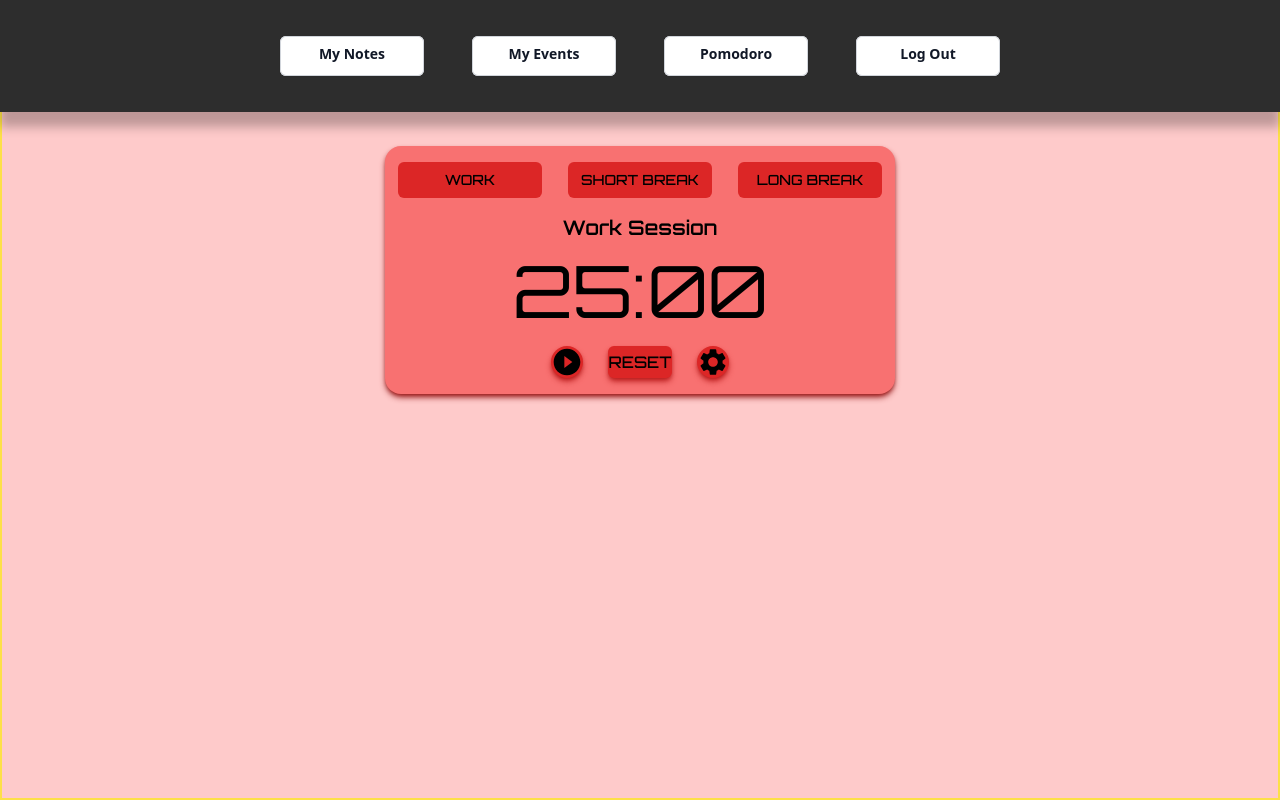
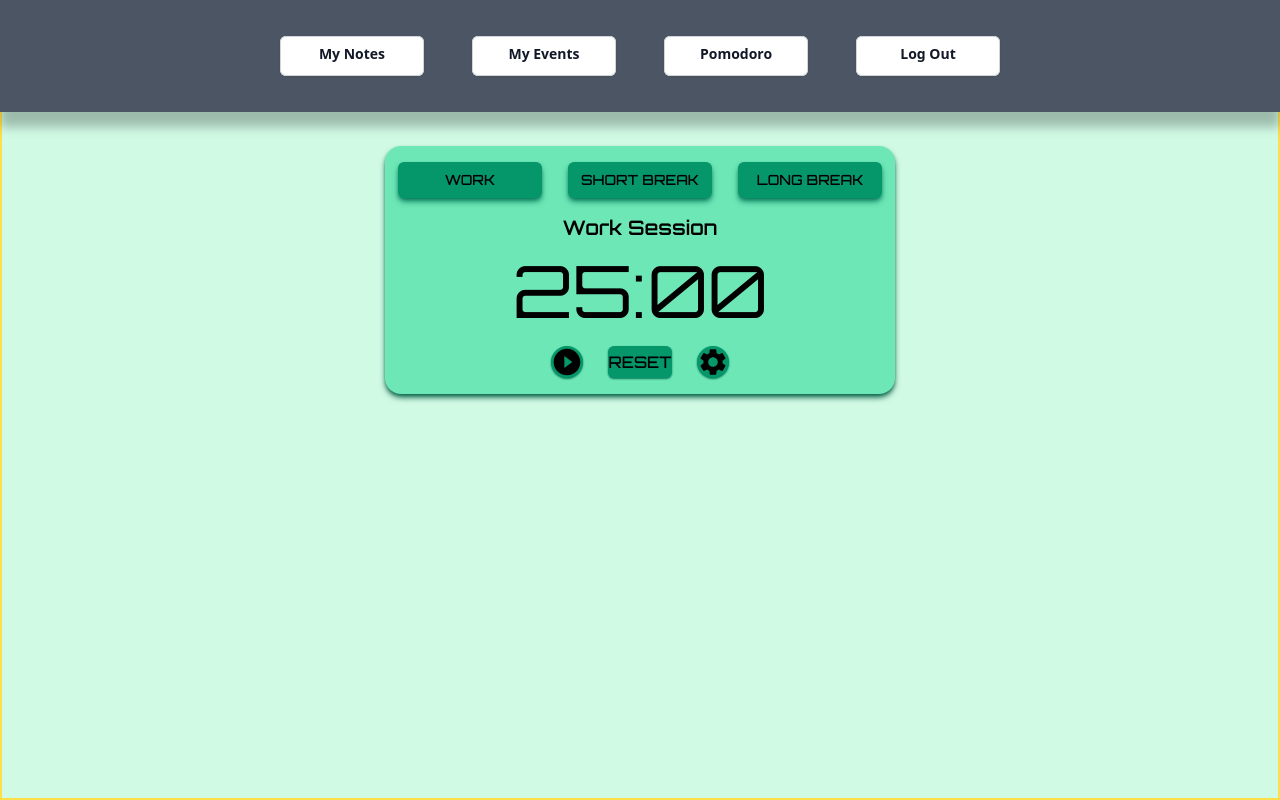
Before and after one commit to ArpDark/EventForge, a React (Vite) app: page /pomodoro in a window 1280 px wide. Built offline with nearby package versions, Linux system fonts and the light colour scheme.

Commit message:
updated events and notes page UI

```diff
--- a/src/components/Events.jsx
+++ b/src/components/Events.jsx
@@ -130,18 +130,18 @@
 
   if(user){
   return (
-    <div className="flex relative min-h-screen h-dvh overflow-y-auto bg-slate-50 justify-center">
+    <div className="flex relative min-h-screen h-dvh overflow-y-auto bg-teal-100 justify-center">
       <Navbar/>
-      <div className="grid grid-flow-row  grid-cols-1 md:grid-cols-4 gap-16 relative mt-36 border-2 border-green-200 z-10">
+      <div className="grid grid-flow-row  grid-cols-1  md:grid-cols-2 xl:grid-cols-4 gap-16 relative mt-36 border-2 border-green-200 z-0">
 
-        <button onClick={openPopup} className="grid  bg-white text-black shadow-lg rounded-md w-60 h-36 justify-center items-center">
+        <button onClick={openPopup} className="grid bg-teal-300  shadow-md shadow-teal-500 hover:shadow-none  text-black  rounded-md w-60 h-36 justify-center items-center">
           <div>
             <AddOutlinedIcon sx={{fontSize:72}}/>
           </div>
         </button>
         <EventPopup isOpen={isPopupOpen} onClose={closePopup} createEvent={createEvent} />
 
-        {events.map((Event) => (<button onClick={()=>{openPopupD(Event)}} className="grid rounded-md shadow-md bg-white w-60 h-36 justify-center items-center" >
+        {events.map((Event) => (<button onClick={()=>{openPopupD(Event)}} className="grid rounded-md bg-teal-300  shadow-sm shadow-teal-500 hover:shadow-none w-60 h-36 justify-center items-center" >
           <p className="text-xl font-medium">{Event.eventname}</p>
         </button>))}
 
--- a/src/components/Home.jsx
+++ b/src/components/Home.jsx
@@ -124,20 +124,20 @@
 
   if(user){
   return (
-    <div className="flex relative min-h-screen h-dvh overflow-y-auto bg-slate-50 justify-center">
+    <div className="flex relative min-h-screen h-dvh overflow-y-auto bg-teal-100 justify-center">
       <Navbar/>
 
-      <div className="grid grid-flow-row grid-cols-1 md:grid-cols-2 xl:grid-cols-4 gap-16 relative mt-36 border-2 border-green-200 z-0">
+      <div className="grid grid-flow-row grid-cols-1 md:grid-cols-2 xl:grid-cols-4 gap-16 relative mt-36 z-0">
 
-        <button onClick={openPopup} className="grid  bg-white text-black shadow-lg rounded-md w-60 h-36 justify-center items-center">
+        <button onClick={openPopup} className="grid  bg-teal-300 text-black shadow-md shadow-teal-500 hover:shadow-none rounded-md w-60 h-36 justify-center items-center">
           <div>
             <AddOutlinedIcon sx={{fontSize:72}}/>
           </div>
         </button>
         <Popup isOpen={isPopupOpen} onClose={closePopup} createNote={createNote} />
 
-        {notes.map((Note) => (<button onClick={()=>{openPopupD(Note)}} className="grid rounded-md shadow-md bg-white w-60 h-36 justify-center items-center">
-          <p className="text-xl font-medium" >{Note.notename}</p>
+        {notes.map((Note) => (<button onClick={()=>{openPopupD(Note)}} className="grid rounded-md  bg-teal-300  shadow-sm shadow-teal-500 hover:shadow-none w-60 h-36 justify-center items-center">
+          <p className="text-2xl font-medium text-gray-800 " >{Note.notename}</p>
           <p className="border-2 border-red-200  truncate " >{Note.notecontent}</p>
           </button>))}
 
--- a/src/components/Navbar.jsx
+++ b/src/components/Navbar.jsx
@@ -6,8 +6,10 @@
         localStorage.clear();
         navigate("/login");
     }
+
+    // bg-[#2D2D2D]
     return (
-        <div className="flex fixed overflow-auto  justify-center bg-[#2D2D2D] w-screen h-28 space-x-4 md:space-x-12 [box-shadow:_0px_15px_10px_rgb(0_0_0_/_25%)] z-10 ">
+        <div className="flex fixed overflow-auto  justify-center bg-gray-600 w-screen h-28 space-x-4 md:space-x-12 [box-shadow:_0px_15px_10px_rgb(0_0_0_/_25%)] z-10 ">
             <a href="/home" className=" flex h-10 w-36 self-center justify-center  rounded-md bg-white px-1 py-2 text-sm  font-semibold text-gray-900 shadow-sm ring-1 ring-inset ring-gray-300 hover:bg-gray-50 ">My Notes</a>
 
             <a href="/events" className="flex h-10 w-36 self-center justify-center rounded-md bg-white px-1 py-2 text-sm font-semibold text-gray-900 shadow-sm ring-1 ring-inset ring-gray-300 hover:bg-gray-50 ">My Events</a>
--- a/src/components/NoteDetailPopup.jsx
+++ b/src/components/NoteDetailPopup.jsx
@@ -24,7 +24,7 @@
     {
         return (
             <div className={`fixed top-0 left-0 z-20 w-full h-full flex items-center justify-center ${isOpen ? '' : 'hidden'}`}>
-                <div className="bg-white p-6 rounded-lg shadow-lg">
+                <div className="bg-teal-200 p-6 rounded-lg shadow-lg">
                     <h2 className="text-2xl mb-4">{noteDetails[0].notename}</h2>
                     <div>
                         <label htmlFor="name" className="block text-gray-600">Name</label>
--- a/src/components/NotePopup.jsx
+++ b/src/components/NotePopup.jsx
@@ -27,15 +27,15 @@
 
 
   return (
-    <div className={`fixed top-0 border-2 border-yellow-300 z-20 left-0 w-full h-full flex items-center justify-center ${isOpen ? '' : 'hidden'}`}>
-      <div className="bg-white p-6 rounded-lg shadow-lg">
+    <div className={`fixed top-0 border-2 border-yellow-300 backdrop-blur-[2px] z-20 left-0 w-full h-full flex items-center justify-center ${isOpen ? '' : 'hidden'}`}>
+      <div className="bg-teal-200 p-6 rounded-lg shadow-lg">
         <h2 className="text-2xl mb-4">New Note</h2>
         <form onSubmit={handleSubmit}>
-          <label htmlFor="name" className="block text-gray-600">Name:</label>
-          <input type="text" id="name" name="name" onChange={handleChange} className="w-full border rounded-md px-3 py-2 mb-2" required value={noteName}/>
+          <label htmlFor="name" className="block text-gray-600" >Name:</label>
+          <input type="text" id="name" name="name" onChange={handleChange} className="w-full border rounded-md px-3 py-2 mb-2 bg-teal-50 " placeholder='Note Name' required value={noteName}/>
           <label htmlFor="name" className="block text-gray-600">Content:</label>
-          <input type="text" id="name" name="name" onChange={handleChange1} className="w-full border rounded-md px-3 py-2 mb-2" required value={noteContent}/>
-          <button type="submit" className="bg-blue-500 text-white p-2 rounded-md w-full">
+          <input type="text" id="name" name="name" onChange={handleChange1} className="w-full border rounded-md px-3 py-2 mb-2 bg-teal-50" placeholder='Content' required value={noteContent}/>
+          <button type="submit" className="bg-teal-500 shadow-md hover:shadow-none font-medium text-teal-50 hover:text-white p-2 rounded-md w-full">
             Submit
           </button>
         </form>
--- a/src/components/Pomodoro.jsx
+++ b/src/components/Pomodoro.jsx
@@ -79,11 +79,12 @@
     }
   }
 //
-  const newSettings=(settingsData)=>{
-    // console.log(settingsData);
+  const newSettings=async(settingsData)=>{
+    console.log(settingsData);
     setWorkDuration(settingsData.workDuration);
     setShortBreakDuration(settingsData.shortBreakDuration);
     setLongBreakDuration(settingsData.longBreakDuration);
+    await resetTimer;
   }
   const openPopup = () => {
     setIsOpen(true);
@@ -94,12 +95,12 @@
   return (
     <div className='flex relative min-h-screen h-dvh overflow-y-auto justify-center'>
       <Navbar/>
-      <div className="flex flex-col relative w-screen bg-red-200 border-yellow-300 border-2 items-center ">
-        <div className='flex flex-col items-center bg-red-400 w-5/6 md:w-2/5 mt-36 rounded-2xl shadow-md shadow-red-800'>
+      <div className="flex flex-col relative w-screen bg-emerald-100 border-yellow-300 border-2 items-center ">
+        <div className='flex flex-col items-center bg-emerald-300 w-5/6 md:w-2/5 mt-36 rounded-2xl shadow-md shadow-emerald-800'>
           <div className='flex justify-around  w-full mt-4'>
-            <button className="bg-red-600 rounded-md  p-2 text-sm w-20 md:w-36 font-['Orbitron'] font-medium" onClick={switchToWork}>WORK</button>
-            <button className="bg-red-600 rounded-md  p-2 text-sm w-20 md:w-36 font-['Orbitron'] font-medium" onClick={switchToShortBreak}>SHORT BREAK</button>
-            <button className="bg-red-600 rounded-md  p-2 text-sm w-20 md:w-36 font-['Orbitron'] font-medium" onClick={switchToLongBreak}>LONG BREAK</button>
+            <button className="bg-emerald-600 rounded-md  p-2 text-sm w-20 md:w-36 font-['Orbitron'] font-medium shadow-md shadow-emerald-700 hover:shadow-none" onClick={switchToWork}>WORK</button>
+            <button className="bg-emerald-600 rounded-md  p-2 text-sm w-20 md:w-36 font-['Orbitron'] font-medium shadow-md shadow-emerald-700 hover:shadow-none" onClick={switchToShortBreak}>SHORT BREAK</button>
+            <button className="bg-emerald-600 rounded-md  p-2 text-sm w-20 md:w-36 font-['Orbitron'] font-medium shadow-md shadow-emerald-700 hover:shadow-none" onClick={switchToLongBreak}>LONG BREAK</button>
           </div>
           <div className="flex flex-col items-center">
             <h1 className="font-semibold text-xl p-2 mt-2 font-['Orbitron']">{sessionType} Session</h1>
@@ -110,11 +111,11 @@
             </div>
           </div>
           <div className="flex justify-around w-3/4 md:w-2/5 mt-4 pb-4" id='buttons' >
-            <button onClick={toggleTimer} className=' bg-red-600 rounded-2xl font-orbitron font-medium shadow-md shadow-red-700 hover:shadow-none'>
+            <button onClick={toggleTimer} className=' bg-emerald-600 rounded-2xl font-orbitron font-medium shadow-sm shadow-emerald-700 hover:shadow-none'>
               {isActive ? <PauseIcon style={{ fontSize: '2rem' }}/> : <PlayCircleFilledWhiteIcon style={{ fontSize: '2rem' }}/>}
             </button>
-            <button onClick={resetTimer} className=' bg-red-600 rounded-md font-orbitron font-medium shadow-md shadow-red-700 hover:shadow-none'>RESET</button>
-            <button className=' bg-red-600 rounded-2xl font-orbitron font-medium shadow-md shadow-red-700 hover:shadow-none' onClick={openPopup}><SettingsIcon style={{ fontSize: '2rem' }}/></button>
+            <button onClick={resetTimer} className=' bg-emerald-600 rounded-md font-orbitron font-medium shadow-sm shadow-emerald-700 hover:shadow-none'>RESET</button>
+            <button className=' bg-emerald-600 rounded-2xl font-orbitron font-medium shadow-sm shadow-emerald-700 hover:shadow-none' onClick={openPopup}><SettingsIcon style={{ fontSize: '2rem' }}/></button>
           </div>
         </div>
         <PomodoroSettings
--- a/src/components/PomodoroSettings.jsx
+++ b/src/components/PomodoroSettings.jsx
@@ -5,13 +5,13 @@
     const [shortBreakDuration, setShortBreakDuration] = useState(5);
     const [longBreakDuration, setLongBreakDuration] = useState(15);
 
-    const handleSubmit=()=>{
+    const handleSubmit=async()=>{
         const settingsData={
             'workDuration':workDuration,
             'shortBreakDuration':shortBreakDuration,
             'longBreakDuration':longBreakDuration
         }
-        newSettings(settingsData);
+        await newSettings(settingsData);
         onClose();
 
     }
```
